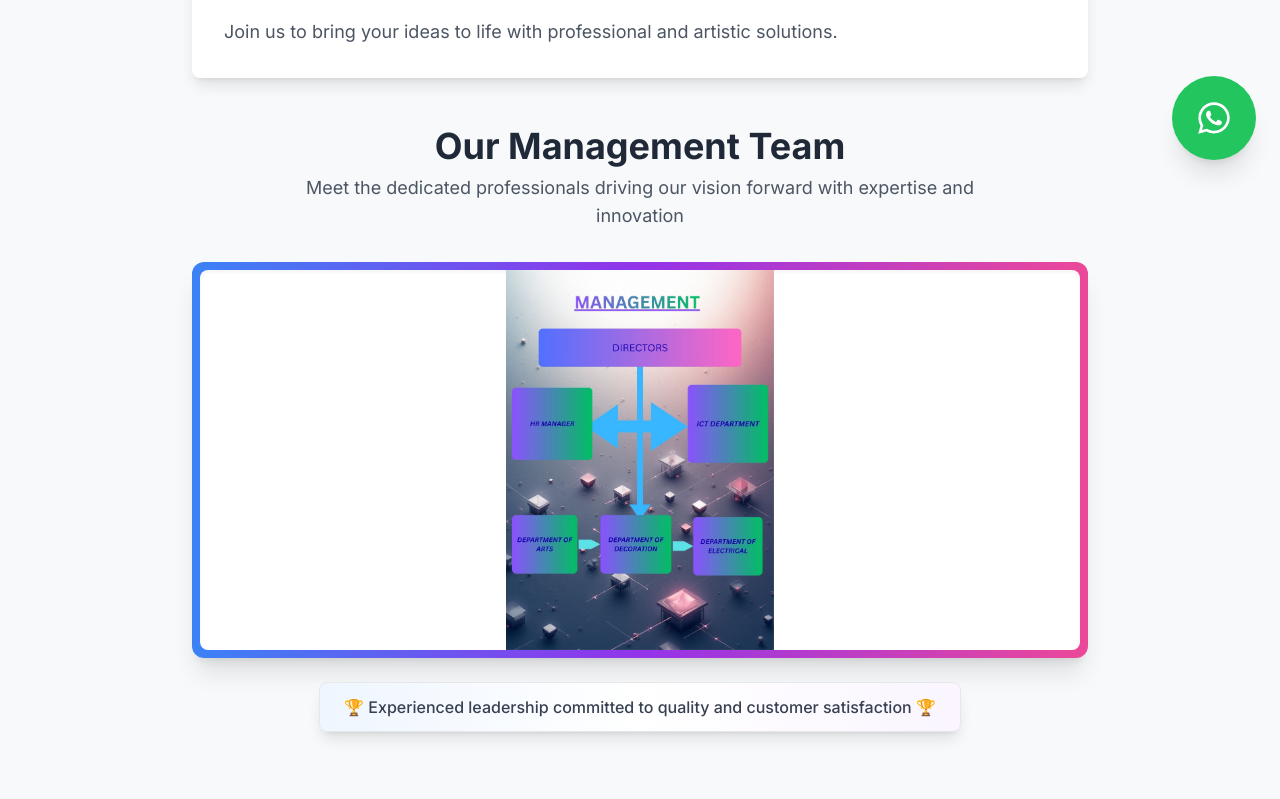
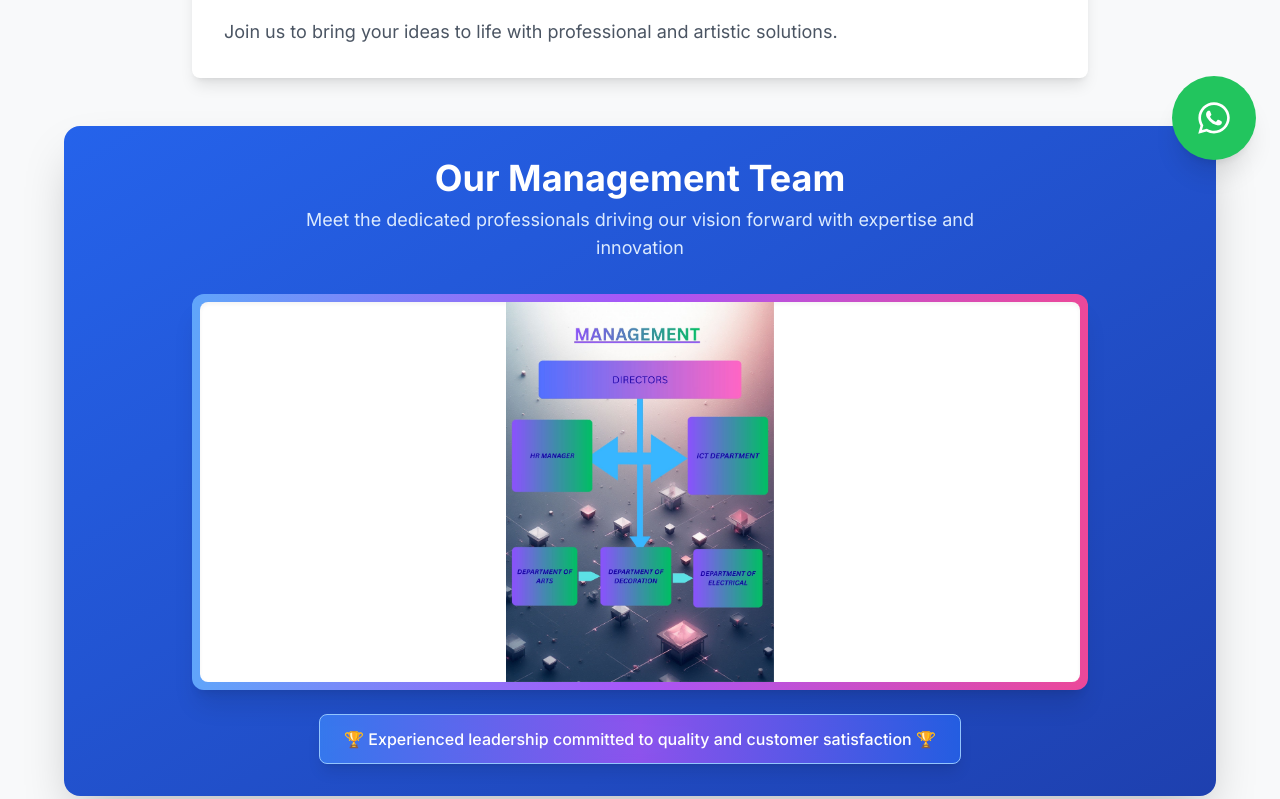
Before and after one commit to 36294966/ELECTROMATRIX-ART-DECO-LTD, a React (Create React App) app: page / in a window 1280 px wide. Shown: the part 600-1399 px from the top of the page. Built offline with nearby package versions, Linux system fonts and the light colour scheme.

Commit message:
initial commit

```diff
--- a/src/Components/Home.js
+++ b/src/Components/Home.js
@@ -133,13 +133,13 @@ function Home() {
         </p>
       </div>
 
-      {/* Management Section - Properly Sized Image */}
-      <div className="max-w-6xl mx-auto mb-8 md:mb-16 px-2 md:px-4">
+      {/* Management Section - Blue Background */}
+      <div className="max-w-6xl mx-auto mb-8 md:mb-16 px-2 md:px-4 bg-gradient-to-br from-blue-600 to-blue-800 rounded-2xl shadow-2xl p-6 md:p-8">
         <div className="text-center mb-6 md:mb-8">
-          <h2 className="text-2xl md:text-4xl font-bold text-gray-800 mb-2">
+          <h2 className="text-2xl md:text-4xl font-bold text-white mb-2">
             Our Management Team
           </h2>
-          <p className="text-gray-600 text-sm md:text-lg max-w-2xl mx-auto">
+          <p className="text-blue-100 text-sm md:text-lg max-w-2xl mx-auto">
             Meet the dedicated professionals driving our vision forward with expertise and innovation
           </p>
         </div>
@@ -154,8 +154,8 @@ function Home() {
               md:p-2
               rounded-xl
               bg-gradient-to-r
-              from-blue-500
-              via-purple-600
+              from-blue-400
+              via-purple-500
               to-pink-500
               animate-borderColor
               shadow-xl
@@ -240,14 +240,14 @@ function Home() {
             {/* Caption */}
             <div className="text-center mt-4 md:mt-6 px-4">
               <p className="
-                text-gray-700
+                text-white
                 text-sm
                 md:text-base
                 font-medium
                 bg-gradient-to-r
-                from-blue-50
-                via-white
-                to-purple-50
+                from-blue-500/80
+                via-purple-500/80
+                to-blue-600/80
                 backdrop-blur-sm
                 py-3
                 px-6
@@ -255,7 +255,7 @@ function Home() {
                 inline-block
                 shadow-lg
                 border
-                border-gray-200
+                border-blue-300
                 hover:shadow-xl
                 transition-all
                 duration-300
```
